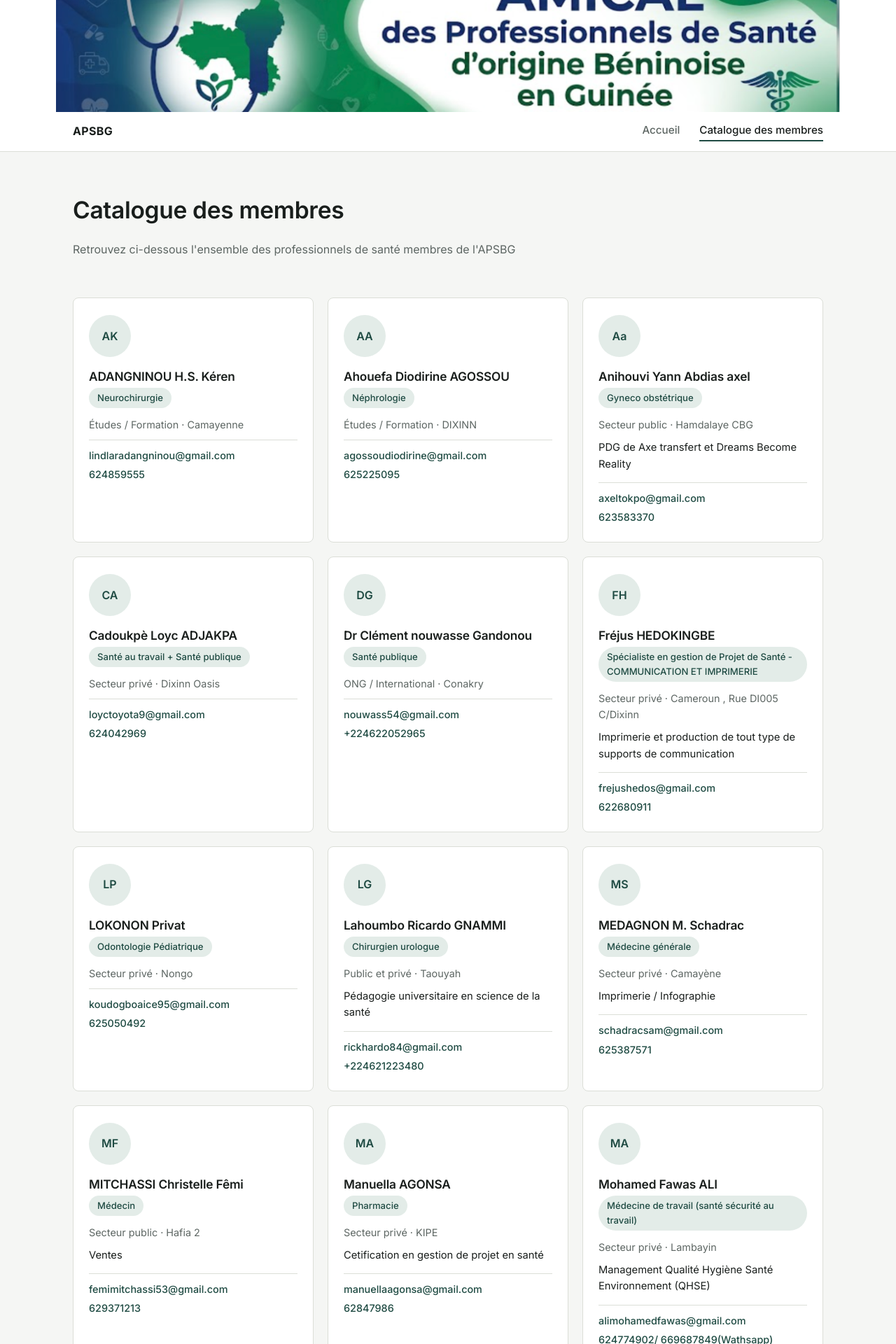
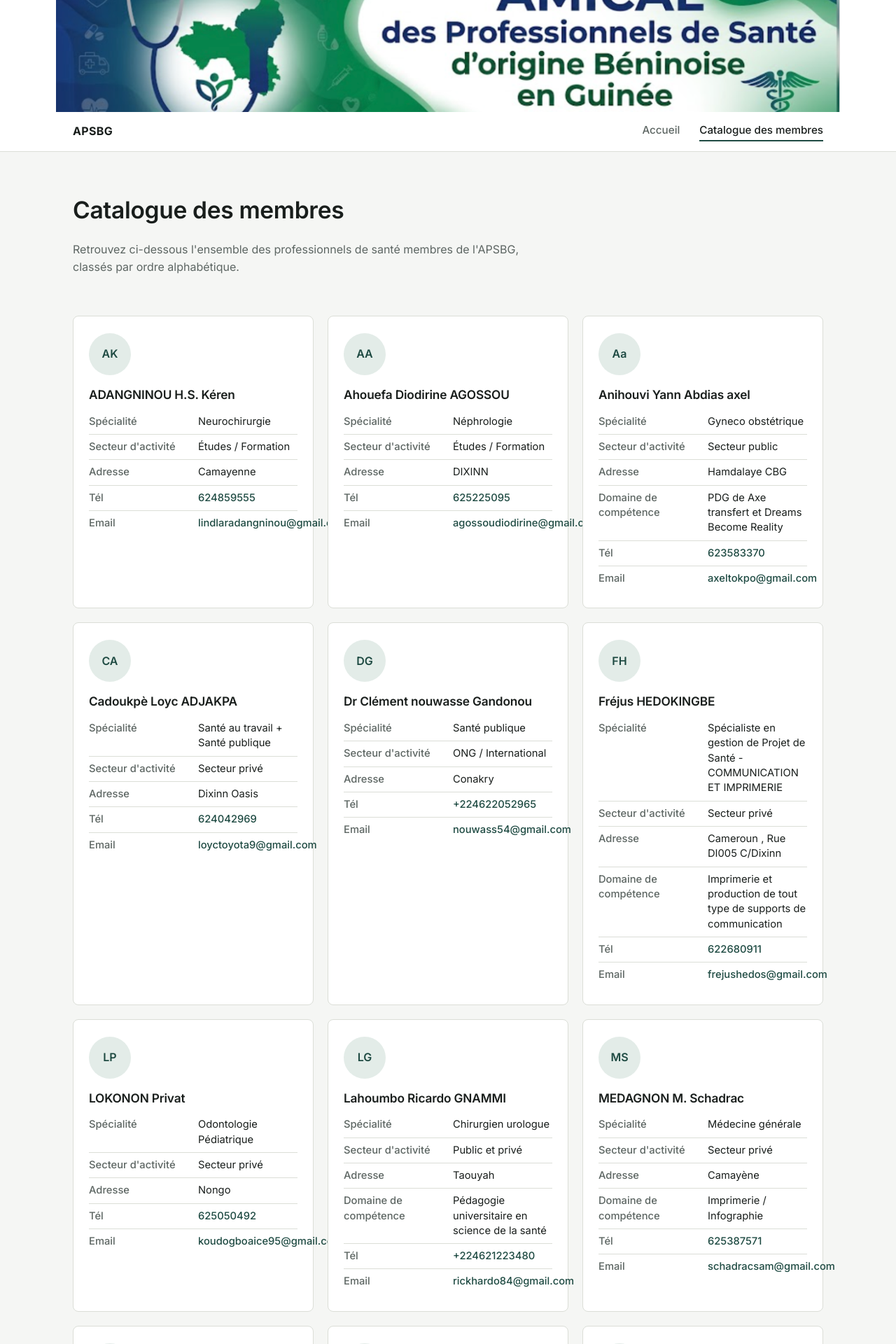
Before and after one commit to armel001/apsbg, a Jekyll site: the page built from membres.md, in a window 1280 px wide. Shown: the top 1920 px of the page at 70% size. Built offline with Jekyll 4.4.1, drawn with Linux system fonts in a browser that asks for light colours; some of the changed text lies outside the part shown.

Commit message:
new theme

```diff
--- a/_config.yml
+++ b/_config.yml
@@ -12,7 +12,7 @@ lang: fr
 #   - Site de type "username.github.io"        -> baseurl: ""
 #   - Site de type "username.github.io/apsbg"   -> baseurl: "/apsbg"
 baseurl: "/apsbg"
-url: "https://armel001.github.io/apsbg/"
+url: "https://armel001.github.io"
 
 # Coordonnées affichées en pied de page — à personnaliser
 contact_email: "contact@apsbg-guinee.org"
--- a/_data/membres.csv
+++ b/_data/membres.csv
@@ -1,4 +1,4 @@
-id,nom,profession,domaine_competence,secteur,ville,email,telephone,photo,bio
+id,nom,profession,specialite,secteur,ville,email,telephone,photo,domaine_competence
 1,Anihouvi Yann Abdias axel,,Gyneco obstétrique,Secteur public,Hamdalaye CBG,axeltokpo@gmail.com,623583370,,PDG de Axe transfert et Dreams Become Reality
 2,SEGBEDJI CRESPIN SAINOU,,Gestionnaire des hopitaux,Secteur privé,Miniere,crespinsainou@gmail.com,629656081,,"Transport des personnes et debien , Transfert dargent"
 3,MITCHASSI Christelle Fêmi,,Médecin,Secteur public,Hafia 2,femimitchassi53@gmail.com,629371213,,Ventes
--- a/_includes/member-card.html
+++ b/_includes/member-card.html
@@ -17,34 +17,28 @@
   </div>
 
   <h3 class="card__name">{{ m.nom }}</h3>
-  {% if m.profession and m.profession != "" %}
-    <p class="card__profession">{{ m.profession }}</p>
-  {% endif %}
 
-  {% if m.domaine_competence and m.domaine_competence != "" %}
-    <span class="card__tag">{{ m.domaine_competence }}</span>
-  {% endif %}
-
-  {% capture meta_line %}
-    {%- if m.secteur and m.secteur != "" -%}{{ m.secteur }}{%- endif -%}
-    {%- if m.secteur and m.secteur != "" and m.ville and m.ville != "" %} · {% endif -%}
-    {%- if m.ville and m.ville != "" -%}{{ m.ville }}{%- endif -%}
-  {% endcapture %}
-  {% assign meta_line = meta_line | strip %}
-  {% if meta_line != "" %}
-    <p class="card__meta">{{ meta_line }}</p>
-  {% endif %}
-
-  {% if m.bio and m.bio != "" %}
-    <p class="card__bio">{{ m.bio }}</p>
-  {% endif %}
-
-  {% capture contact_line %}
-    {% if m.email and m.email != "" %}<a href="mailto:{{ m.email }}">{{ m.email }}</a>{% endif %}
-    {% if m.telephone and m.telephone != "" %}<a href="tel:{{ m.telephone | replace: ' ', '' }}">{{ m.telephone }}</a>{% endif %}
-  {% endcapture %}
-  {% assign contact_line = contact_line | strip %}
-  {% if contact_line != "" %}
-    <div class="card__contact">{{ contact_line }}</div>
-  {% endif %}
+  <dl class="card__fields">
+    {% if m.profession and m.profession != "" %}
+      <div class="card__field"><dt>Profession</dt><dd>{{ m.profession }}</dd></div>
+    {% endif %}
+    {% if m.specialite and m.specialite != "" %}
+      <div class="card__field"><dt>Spécialité</dt><dd>{{ m.specialite }}</dd></div>
+    {% endif %}
+    {% if m.secteur and m.secteur != "" %}
+      <div class="card__field"><dt>Secteur d'activité</dt><dd>{{ m.secteur }}</dd></div>
+    {% endif %}
+    {% if m.ville and m.ville != "" %}
+      <div class="card__field"><dt>Adresse</dt><dd>{{ m.ville }}</dd></div>
+    {% endif %}
+    {% if m.domaine_competence and m.domaine_competence != "" %}
+      <div class="card__field"><dt>Domaine de compétence</dt><dd>{{ m.domaine_competence }}</dd></div>
+    {% endif %}
+    {% if m.telephone and m.telephone != "" %}
+      <div class="card__field"><dt>Tél</dt><dd><a href="tel:{{ m.telephone | replace: ' ', '' }}">{{ m.telephone }}</a></dd></div>
+    {% endif %}
+    {% if m.email and m.email != "" %}
+      <div class="card__field"><dt>Email</dt><dd><a href="mailto:{{ m.email }}">{{ m.email }}</a></dd></div>
+    {% endif %}
+  </dl>
 </article>
--- a/assets/css/style.css
+++ b/assets/css/style.css
@@ -264,53 +264,39 @@ p { margin: 0 0 1em; }
 .card__name {
   font-size: 1.08rem;
   font-weight: 600;
-  margin-bottom: 2px;
+  margin: 0;
 }
 
-.card__profession {
-  color: var(--color-muted);
-  font-size: 0.92rem;
-  margin-bottom: 10px;
+.card__fields {
+  margin: 4px 0 0;
 }
 
-.card__tag {
-  display: inline-block;
-  background: var(--color-accent-soft);
-  color: var(--color-accent);
-  font-family: var(--font-sans);
-  font-weight: 500;
-  font-size: 0.82rem;
-  padding: 4px 12px;
-  border-radius: 999px;
-  margin-bottom: 12px;
+.card__field {
+  display: flex;
+  gap: 6px;
+  padding: 7px 0;
+  border-top: 1px solid var(--color-line);
+  font-size: 0.92rem;
+  line-height: 1.45;
 }
 
-.card__meta {
-  color: var(--color-muted);
-  font-size: 0.9rem;
-  margin-bottom: 10px;
+.card__field:first-child {
+  border-top: none;
+  padding-top: 10px;
 }
 
-.card__bio {
-  font-size: 0.92rem;
-  color: var(--color-ink);
-  margin-bottom: 14px;
-  display: -webkit-box;
-  -webkit-line-clamp: 3;
-  -webkit-box-orient: vertical;
-  overflow: hidden;
+.card__field dt {
+  flex: 0 0 150px;
+  color: var(--color-muted);
+  font-weight: 500;
 }
 
-.card__contact {
-  display: flex;
-  flex-direction: column;
-  gap: 4px;
-  padding-top: 10px;
-  border-top: 1px solid var(--color-line);
+.card__field dd {
+  margin: 0;
+  color: var(--color-ink);
 }
 
-.card__contact a {
-  font-size: 0.9rem;
+.card__field dd a {
   color: var(--color-accent);
   font-weight: 500;
 }
--- a/membres.md
+++ b/membres.md
@@ -6,7 +6,8 @@ permalink: /membres/
 
 <section class="page-intro">
   <h1>Catalogue des membres</h1>
-  <p>Retrouvez ci-dessous l'ensemble des professionnels de santé membres de l'APSBG</p>
+  <p>Retrouvez ci-dessous l'ensemble des professionnels de santé membres de l'APSBG,
+  classés par ordre alphabétique.</p>
 </section>
 
 <section class="card-grid">
```
Also changed, not shown: index.md (+1 -1 lines), README.md.
